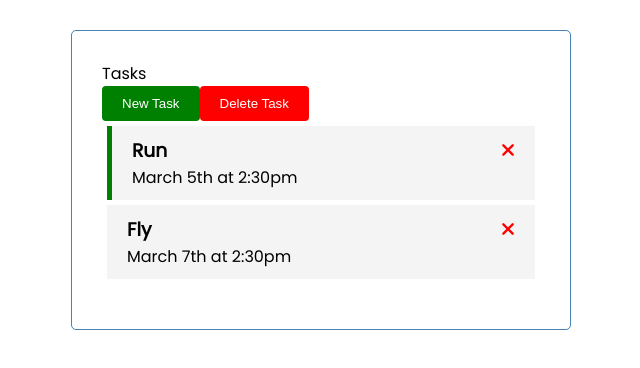
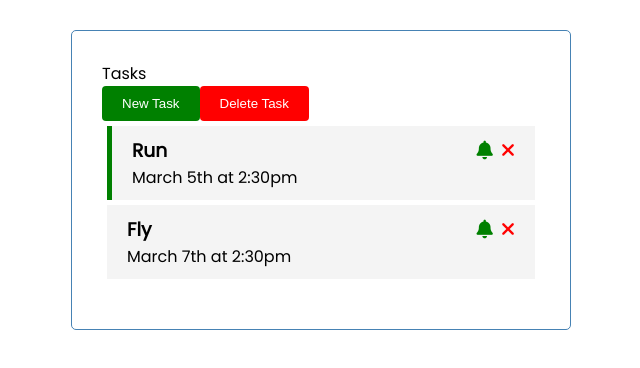
Before and after one commit to RD2P/learning-vue, a Vue app: page / in a window 1280 px wide. Shown: the top 368 px of the page, without its empty margins (319-959 px from the left). Built offline with nearby package versions, Linux system fonts and the light colour scheme.

Commit message:
add bell icon to toggle task reminder, add styling

```diff
--- a/src/components/Task.vue
+++ b/src/components/Task.vue
@@ -1,7 +1,10 @@
 <template>
   <div :class="[task.reminder ? 'reminder' : 'blue', 'task']">
     <h3>{{ task.title }}
-      <i @click="$emit('delete-task')" class="fas fa-times"></i>
+      <span>
+        <i @click="$emit('remind-task')" class="bell fa-solid fa-bell"></i>
+        <i @click="$emit('delete-task')" class="fas fa-times"></i>
+      </span>
     </h3>
     <p>{{task.day}}</p>
 
@@ -23,6 +26,20 @@
     cursor: pointer;
   }
 
+  .bell {
+    color: green;
+    margin-right: 0.5rem;
+    cursor: pointer;
+  }
+
+  .bell:hover {
+    opacity: 0.9;
+  }
+
+  .fas:hover {
+    opacity: 0.5;
+  }
+
   .task {
     background: #f4f4f4;
     margin: 5px;
```
